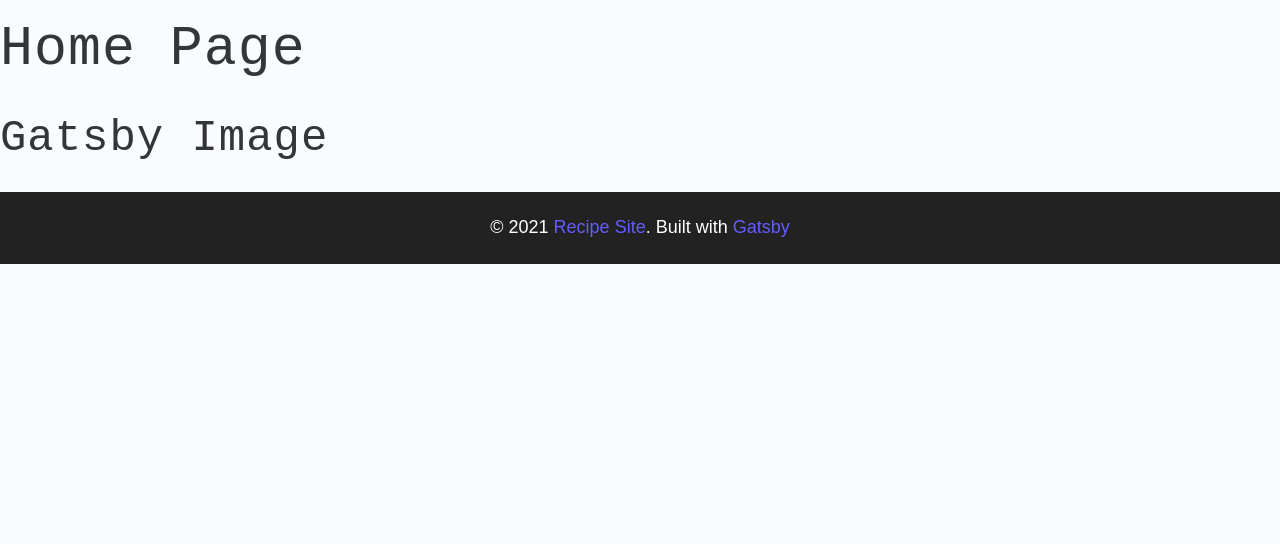
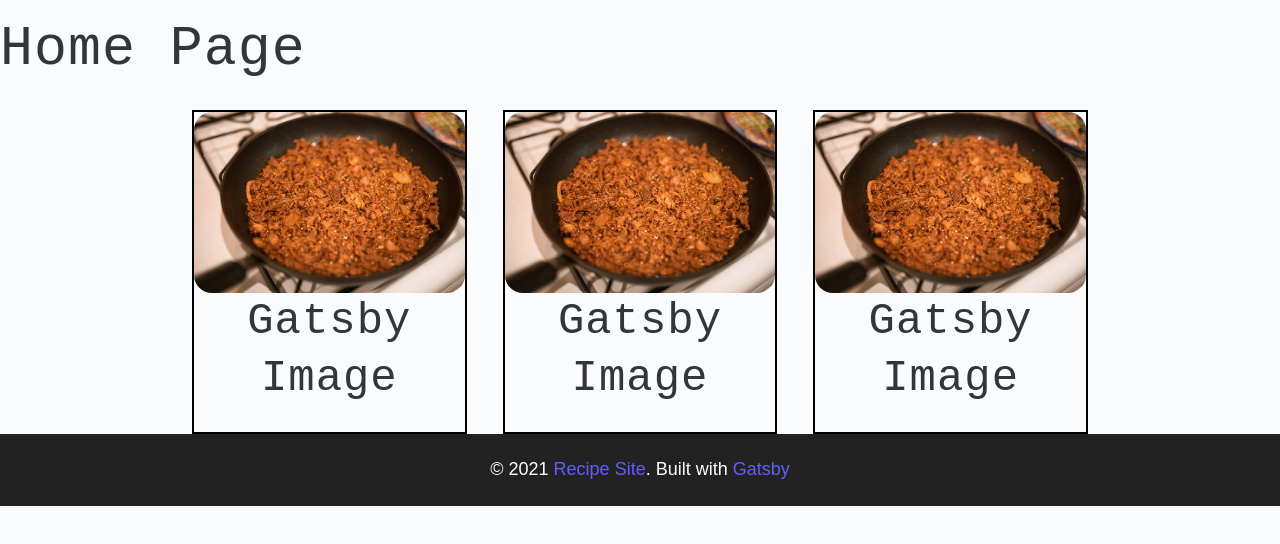
Before and after one commit to BJZeta/gatsby-practice-project-1, a Gatsby site in the folder first-project/: page / in a window 1280 px wide. Shown: the part 94-638 px from the top of the page. Built offline with nearby package versions, Linux system fonts and the light colour scheme; Gatsby itself is replaced by a stand-in of ours.

Commit message:
playing with gatsby static image

```diff
--- a/first-project/src/components/Images.js
+++ b/first-project/src/components/Images.js
@@ -1,18 +1,62 @@
-import React from 'react'
-import styled from 'styled-components'
-import { StaticImage } from 'gatsby-plugin-image'
+import React from "react"
+import styled from "styled-components"
+import { StaticImage } from "gatsby-plugin-image"
 
 const Images = () => {
-    return (
-        <Wrapper>
-            <h2>Gatsby Image</h2>
-        </Wrapper>
-    )
+  return (
+    <Wrapper>
+      <article>
+        <StaticImage
+          src="../assets/images/recipes/recipe-1.jpeg"
+          alt="food"
+          placeholder="tracedSVG"
+          layout="constrained"
+          className="example-img"
+          as="section"
+        />
+        <h2>Gatsby Image</h2>
+      </article>
+      <article>
+        <StaticImage
+          src="../assets/images/recipes/recipe-1.jpeg"
+          alt="food"
+          placeholder="tracedSVG"
+          layout="constrained"
+          className="example-img"
+          as="section"
+        />
+        <h2>Gatsby Image</h2>
+      </article>
+      <article>
+        <StaticImage
+          src="../assets/images/recipes/recipe-1.jpeg"
+          alt="food"
+          placeholder="tracedSVG"
+          layout="constrained"
+          className="example-img"
+          as="section"
+        />
+        <h2>Gatsby Image</h2>
+      </article>
+    </Wrapper>
+  )
 }
 
 const Wrapper = styled.section`
-
-
+  width: 70vw;
+  margin: 0 auto;
+  display: grid;
+  text-align: center;
+  gap: 2rem;
+  article {
+    border: 2px solid black;
+  }
+  .example-img {
+    border-radius: 1rem;
+  }
+  @media (min-width: 992px) {
+      grid-template-columns: 1fr 1fr 1fr;
+  }
 `
 
-export default Images;
+export default Images
```
